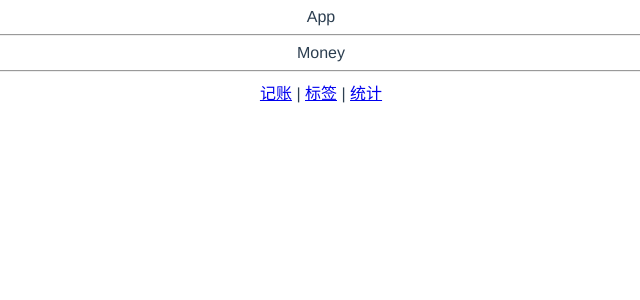
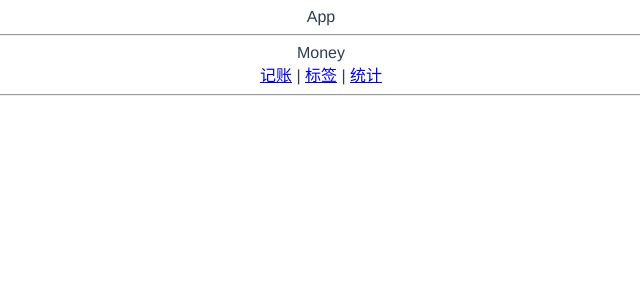
Before and after one commit to webpanck/Whale-account, a Vue app: page /#/money in a window 1280 px wide. Shown: the top 300 px of the page, without its empty margins (319-959 px from the left). Built offline with nearby package versions, Linux system fonts and the light colour scheme.

Commit message:
全局组件 Nav

```diff
--- a/src/App.vue
+++ b/src/App.vue
@@ -4,13 +4,6 @@
     <hr />
     <router-view></router-view>
     <hr />
-    <div>
-      <router-link to="/money">记账</router-link>
-      |
-      <router-link to="/labels">标签</router-link>
-      |
-      <router-link to="/statistics">统计</router-link>
-    </div>
   </div>
 </template>
 
--- /dev/null
+++ b/src/components/Nav.vue
@@ -0,0 +1,19 @@
+<template>
+  <div>
+    <router-link to="/money">记账</router-link>
+    |
+    <router-link to="/labels">标签</router-link>
+    |
+    <router-link to="/statistics">统计</router-link>
+  </div>
+</template>
+
+<script lang="ts">
+export default {
+  name: 'Nav'
+};
+</script>
+
+<style lang="scss" scoped>
+
+</style>
--- a/src/main.ts
+++ b/src/main.ts
@@ -3,8 +3,11 @@
 import './registerServiceWorker'
 import router from './router'
 import store from './store'
+import Nav from '@/components/Nav.vue';
 
 Vue.config.productionTip = false
+
+Vue.component('Nav', Nav)
 
 new Vue({
   router,
--- a/src/views/Labels.vue
+++ b/src/views/Labels.vue
@@ -1,6 +1,7 @@
 <template>
   <div>
     Labels
+    <Nav></Nav>
   </div>
 </template>
 
--- a/src/views/Money.vue
+++ b/src/views/Money.vue
@@ -1,6 +1,7 @@
 <template>
   <div>
     Money
+    <Nav></Nav>
   </div>
 </template>
 
--- a/src/views/Statistics.vue
+++ b/src/views/Statistics.vue
@@ -1,6 +1,7 @@
 <template>
   <div>
     Statistics
+    <Nav></Nav>
   </div>
 </template>
 
```
